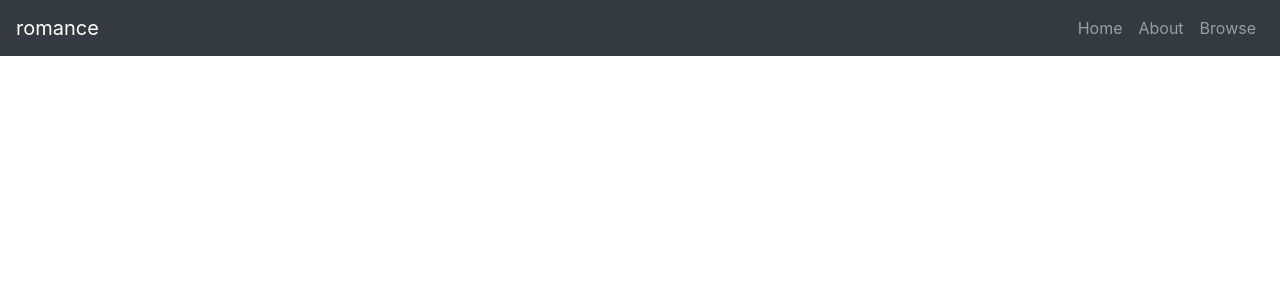
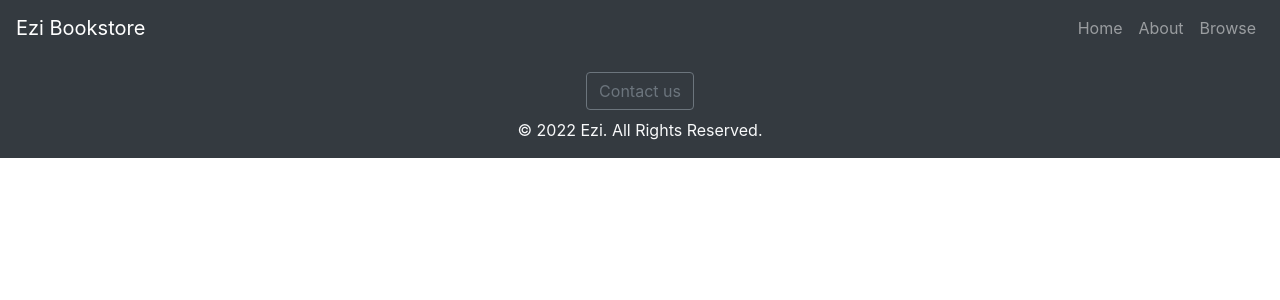
Before and after one commit to IMANZE/M5-W1-P2, a React (Create React App) app: page / in a window 1280 px wide. Shown: the top 300 px of the page. Built offline with nearby package versions, Linux system fonts and the light colour scheme.

Commit message:
Change of bookstore name

```diff
--- a/src/App.js
+++ b/src/App.js
@@ -6,7 +6,8 @@ import MyFooter from "./components/MyFooter";
 function App() {
   return (
     <div>
-      <MyNavbar navTitle="romance" />
+      <MyNavbar navTitle="Ezi Bookstore" />
+      <MyFooter/>
     </div>
   );
 }
```
